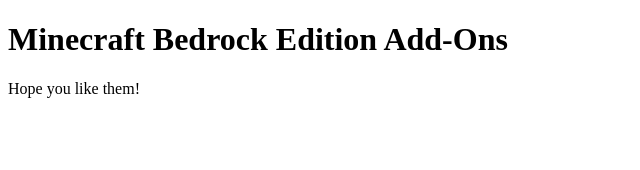
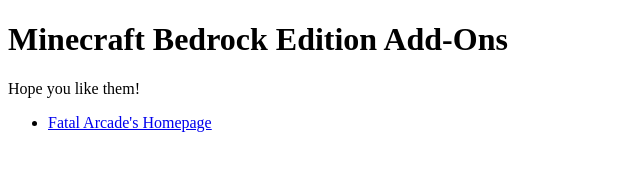
Before and after one commit to fatal-arcade/Minecraft-Bedrock-Edition, a plain HTML site: page index.html in a window 1280 px wide. Shown: the whole page, without its empty margins (0-640 px from the left). Drawn offline with Linux system fonts and the light colour scheme.

Commit message:
Update index.html

```diff
--- a/index.html
+++ b/index.html
@@ -7,5 +7,8 @@
 <body>
   <h1>Minecraft Bedrock Edition Add-Ons</h1>
   <p>Hope you like them!</p>
+  <ul>
+    <li><a href="https://fatal-arcade.github.io">Fatal Arcade's Homepage</a></li>
+  </ul>
 </body>
 </html>
```
